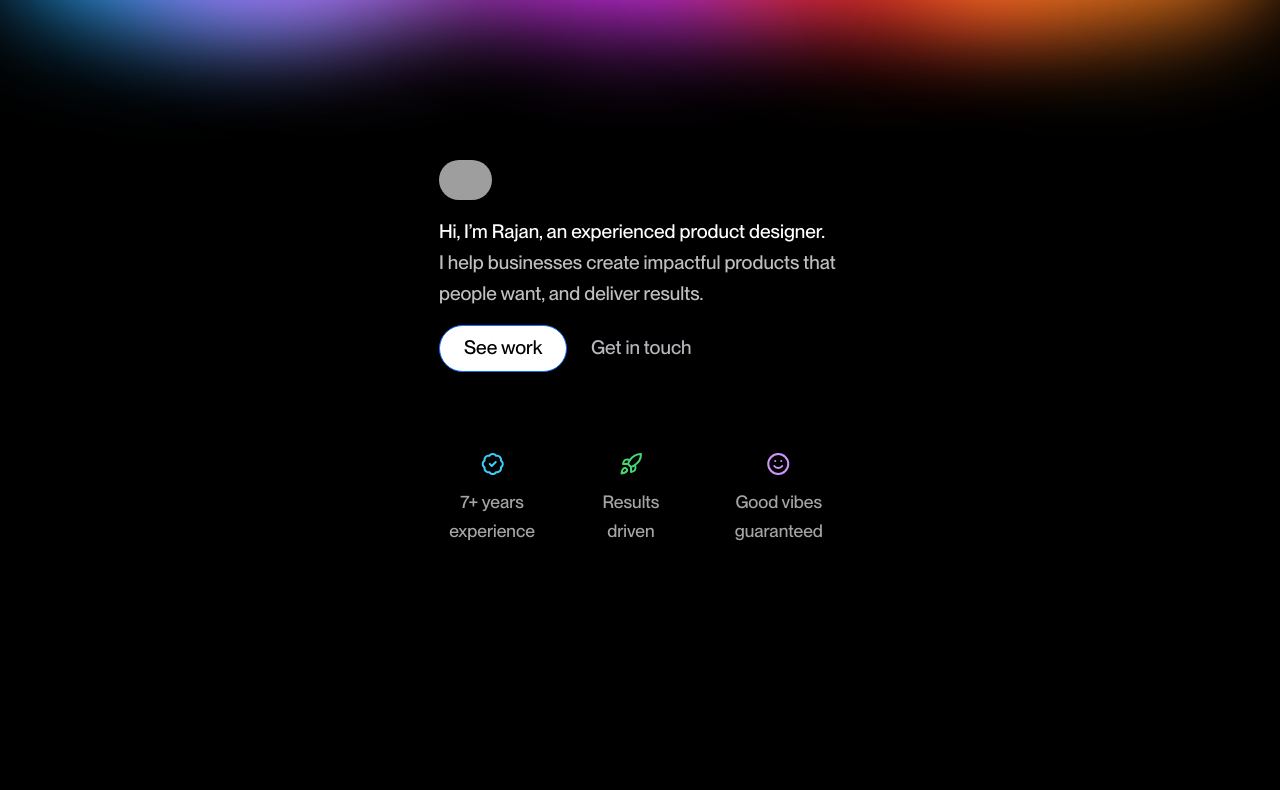
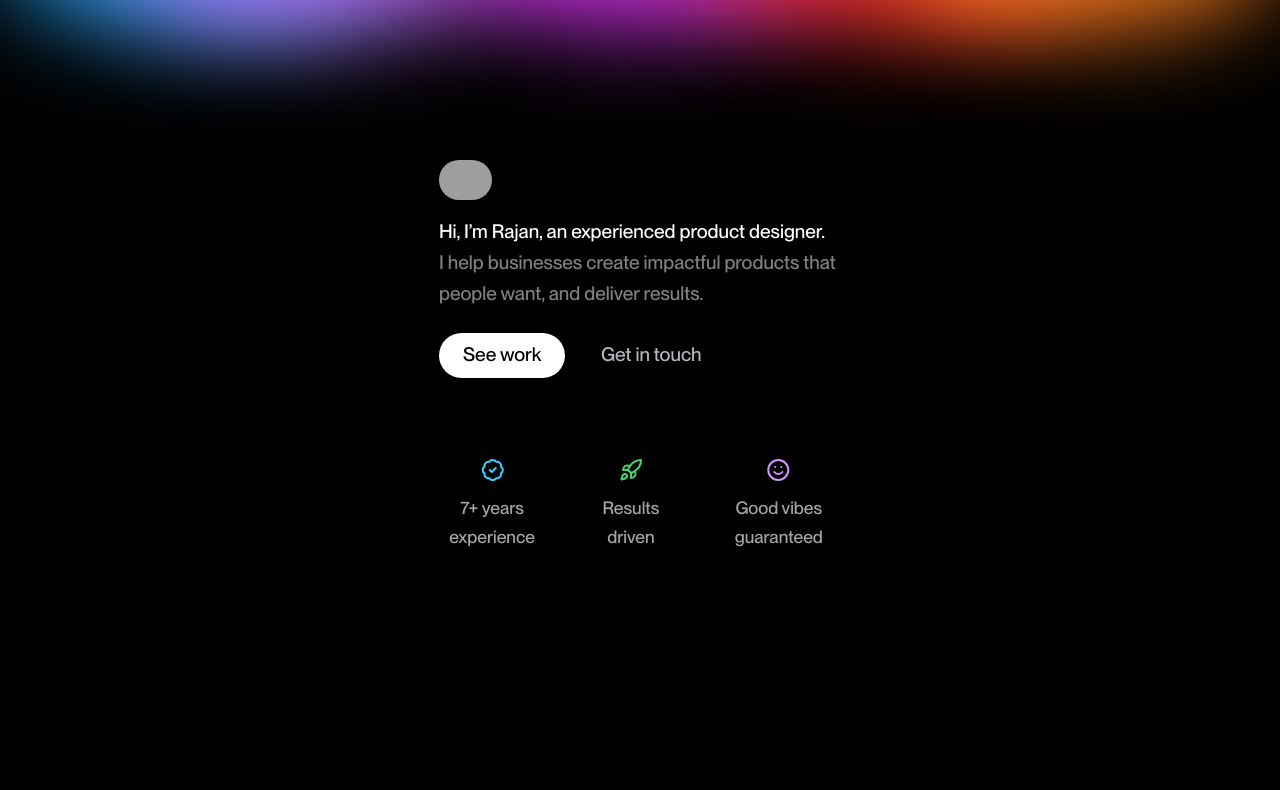
Before and after one commit to rajangra/Portfolio, a website: page index.html in a window 1280 px wide. Shown: the top 790 px of the page. Drawn offline with nearby package versions, Linux system fonts and the light colour scheme; grey boxes are pictures that could not be loaded; a web font is replaced by a local one.

Commit message:
css fixes

```diff
--- a/css/main.css
+++ b/css/main.css
@@ -777,6 +777,8 @@ video {
 
 .btn {
   border-radius: 9999px;
+  border: none;
+  padding: 0.5rem 1.5rem;
 }
 
 .btn-primary:hover {
@@ -799,7 +801,6 @@ video {
 .btn-primary {
   background-color: white;
   color: var(--color-almost-black);
-  padding: 0.5rem 1.5rem;
   border-radius: 90px;
 }
 
--- a/index.html
+++ b/index.html
@@ -88,9 +88,9 @@
               class="img-fluid img-hero mb-3"
             />
           </div>
-          <p class="m-0 mb-3 text-white" data-aos="fade-up" data-aos-delay="50">
+          <p class="m-0 mb-4 text-white" data-aos="fade-up" data-aos-delay="50">
             Hi, I’m Rajan, an experienced product designer. <br />
-            <span class="opacity-75">
+            <span class="opacity-50">
               I help businesses create impactful products that people want, and
               deliver results.
             </span>
```
